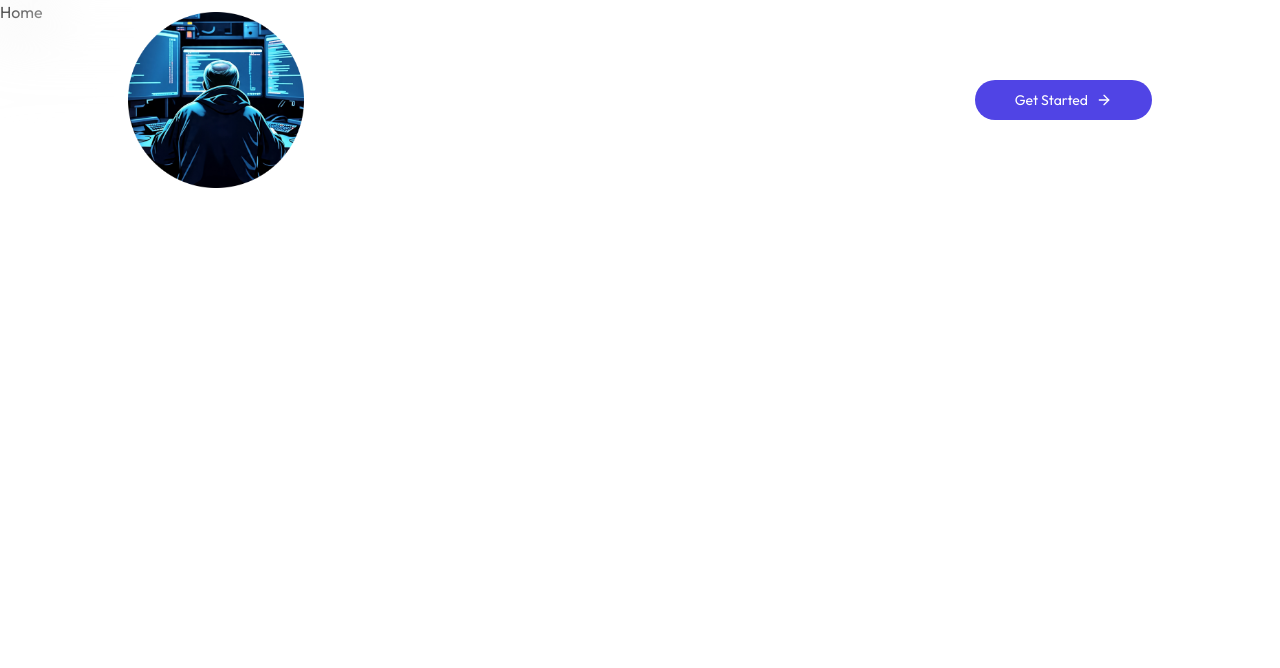
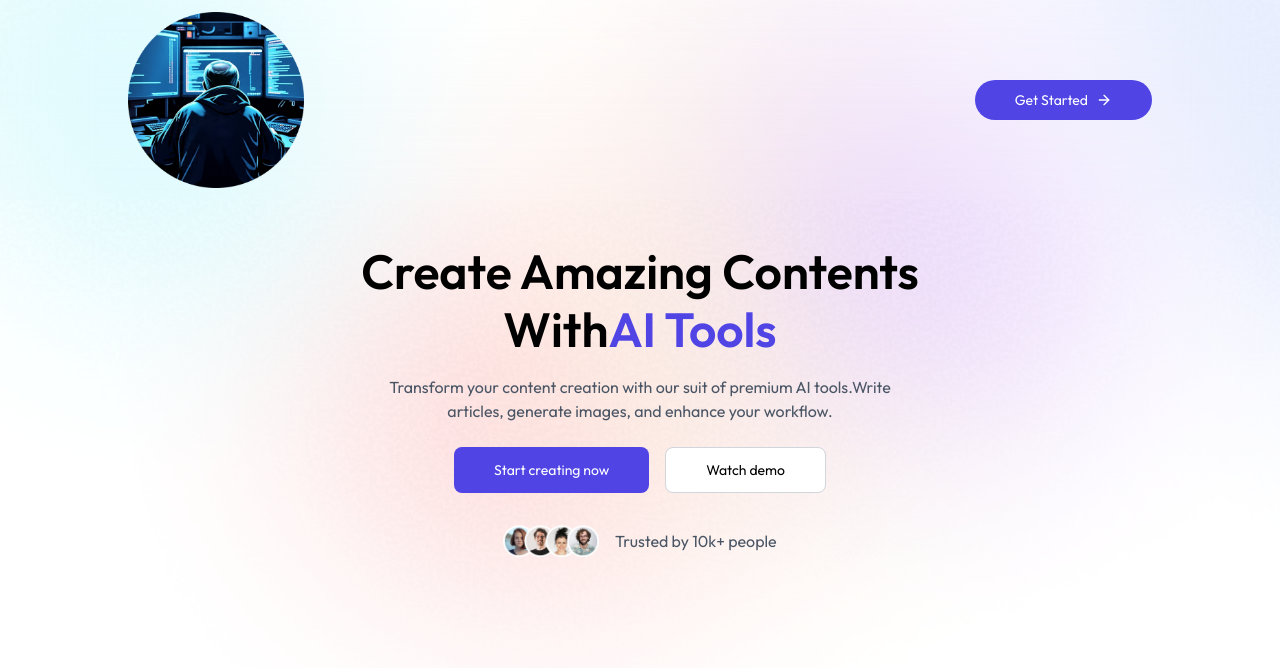
Before and after one commit to anivnssb/Generate_With_Ai, a React (Vite) app in the folder Front-end/: page / in a window 1280 px wide. Shown: the top 668 px of the page. Built offline with nearby package versions, Linux system fonts and the light colour scheme; no server answers.

Commit message:
navabr, homepage changes

```diff
--- a/Front-end/src/App.jsx
+++ b/Front-end/src/App.jsx
@@ -8,12 +8,10 @@ import GenerateImages from "./pages/GenerateImages";
 import RemoveBackground from "./pages/RemoveBackground";
 import ReviewResume from "./pages/ReviewResume";
 import Community from "./pages/Community";
-import Navbar from "./components/Navbar";
 
 const App = () => {
   return (
     <div>
-      <Navbar />
       <Routes>
         <Route path="/" element={<Home />} />
         <Route path="/ai" element={<Layout />}>
--- /dev/null
+++ b/Front-end/src/components/Hero.jsx
@@ -0,0 +1,37 @@
+import { useNavigate } from "react-router-dom";
+import { assets } from "../assets/assets";
+
+const Hero = () => {
+  const navigate = useNavigate();
+  return (
+    <div className="px-4 sm:px-20 xl:px-32 relative inline-flex flex-col w-full justify-center bg-[url(/gradientBackground.png)] bg-cover bg-no-repeat min-h-screen">
+      <div className="text-center mb-6">
+        <h1 className="text-3xl sm:text-5xl md-text-6xl 2xl:text-7xl font-semibold mx-auto leading-[1.2]">
+          Create Amazing Contents <br /> With
+          <span className="text-primary">AI Tools</span>
+        </h1>
+        <p className="mt-4 max-w-xs sm:max-w-lg 2xl:max-w-xl m-auto max-sm:text-xs text-gray-600">
+          Transform your content creation with our suit of premium AI
+          tools.Write articles, generate images, and enhance your workflow.
+        </p>
+      </div>
+      <div className="flex flex-wrap justify-center gap-4 text-sm max-sm:text-xs">
+        <button
+          onClick={() => navigate("/ai")}
+          className="bg-primary text-white px-10 py-3 rounded-lg hover-scale-1-2 active:scale-95 transition cursor:pointer"
+        >
+          Start creating now
+        </button>
+        <button className="bg-white px-10 py-3 rounded-lg border border-gray-300 hover-scale-102 active:scale-95 transition cursor-pointer">
+          Watch demo
+        </button>
+      </div>
+      <div className="flex items-center gap-4 mt-8 mx-auto text-gray-600">
+        <img src={assets.user_group} className="h-8" alt="" /> Trusted by 10k+
+        people
+      </div>
+    </div>
+  );
+};
+
+export default Hero;
--- a/Front-end/src/pages/Home.jsx
+++ b/Front-end/src/pages/Home.jsx
@@ -1,5 +1,13 @@
+import Hero from "../components/Hero";
+import Navbar from "../components/Navbar";
+
 const Home = () => {
-  return <div>Home</div>;
+  return (
+    <>
+      <Navbar />
+      <Hero />
+    </>
+  );
 };
 
 export default Home;
```
Also changed, not shown: Front-end/public/gradientBackground.png (added).
